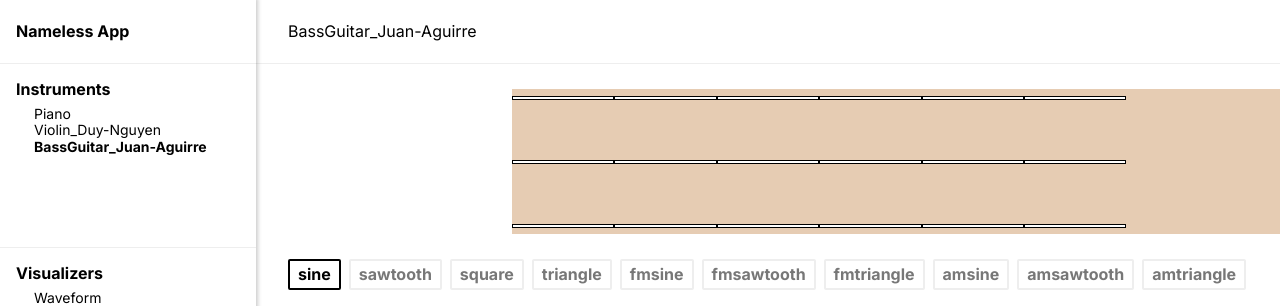
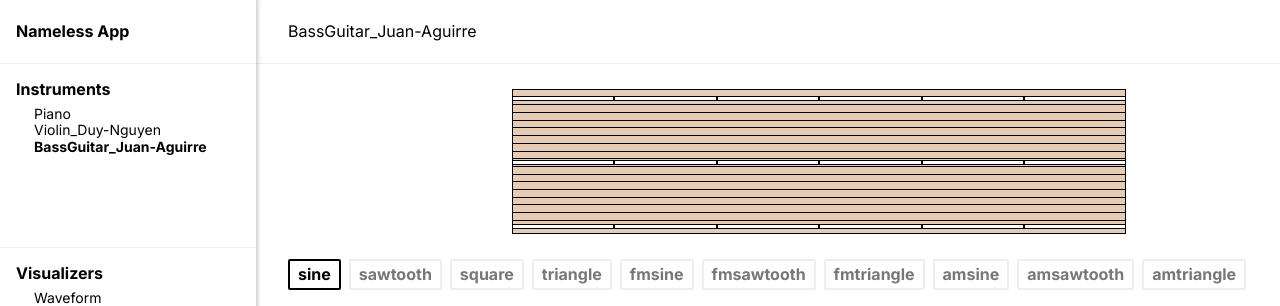
Before and after one commit to avipuri/instrument-visualizer, a React (Create React App) app in the folder client/: page /BassGuitar_Juan-Aguirre in a window 1280 px wide. Shown: the top 306 px of the page. Built offline with nearby package versions, Linux system fonts and the light colour scheme; no server answers; some icons are missing.

Commit message:
Added some styling to instrument

```diff
--- a/client/src/instruments/juanAguirre0711.tsx
+++ b/client/src/instruments/juanAguirre0711.tsx
@@ -38,15 +38,16 @@ export function BassGuitarKey({
     <div style={{
       background: '#e6ccb3',
       marginTop: '-7px',
-      width: '930px',
-      height: '14.7px'
+      width: '60%',
+      height: '14.7px',
+      border:'.5px groove black'
     }}>
       <div
         onMouseDown={() => synth?.triggerAttack(`${note}`)} // Question: what is `onMouseDown`?
         onMouseUp={() => synth?.triggerRelease('+0.25')} // Question: what is `onMouseUp`?
         className={classNames('ba pointer absolute dim', {
           'bg-white black h3': minor, // minor keys are black
-          'black bg-white h4': !minor, // major keys are white
+          'black h4': !minor, // major keys are white
         })}
 
         style={{
@@ -55,7 +56,7 @@ export function BassGuitarKey({
           left: `${idh * 10}%`,
           zIndex: 0,//minor ? 1 : 0,
           width: '10%',//minor ? '1.5rem' : '2rem',
-          height: '0.25rem',
+          height: '0.30rem',
         // marginLeft: '0.25rem',//minor ? '0.25rem' : 0,
         }}
 
@@ -64,38 +65,6 @@ export function BassGuitarKey({
   );
 }
 
-// eslint-disable-next-line
-// function BassGuitarKeyWithoutJSX({
-//   note,
-//   synth,
-//   minor,
-//   index,
-// }: BassGuitarKeyProps): JSX.Element {
-//   console.log(`${note}rem`)
-//   /**
-//    * This React component for pedagogical purposes.
-//    * See `ViolinKey` for the React component with JSX (JavaScript XML).
-//    */
-//   return React.createElement(
-//     'div',
-//     {
-//       onMouseDown: () => synth?.triggerAttack(`${note}`),
-//       onMouseUp: () => synth?.triggerRelease('+0.10'),
-//       className: classNames('ba pointer absolute dim', {
-//         'bg-black black h3': minor,
-//         'black bg-white h4': !minor,
-//       }),
-//       style: {
-//         top: 0,
-//         left: `${index * 2}rem`,
-//         zIndex: minor ? 1 : 0,
-//         width: minor ? '1.5rem' : '2rem',
-//         marginLeft: minor ? '0.25rem' : 0,
-//       },
-//     },
-//     [],
-//   );
-// }
 
 function BassGuitarType({ title, onClick, active }: any): JSX.Element {
   return (
--- a/client/src/visualizers/juanaguirre0711.tsx
+++ b/client/src/visualizers/juanaguirre0711.tsx
@@ -16,7 +16,7 @@ export const Testing = new Visualizer(
     p5.noiseDetail(4, 4);
 
     const values = analyzer.getValue();
-    p5.beginShape();
+    p5.beginShape(); // Starting the shape, which will be a circle reference: https://p5js.org/reference/#group-Shape
 
     var space = 1
 
```
